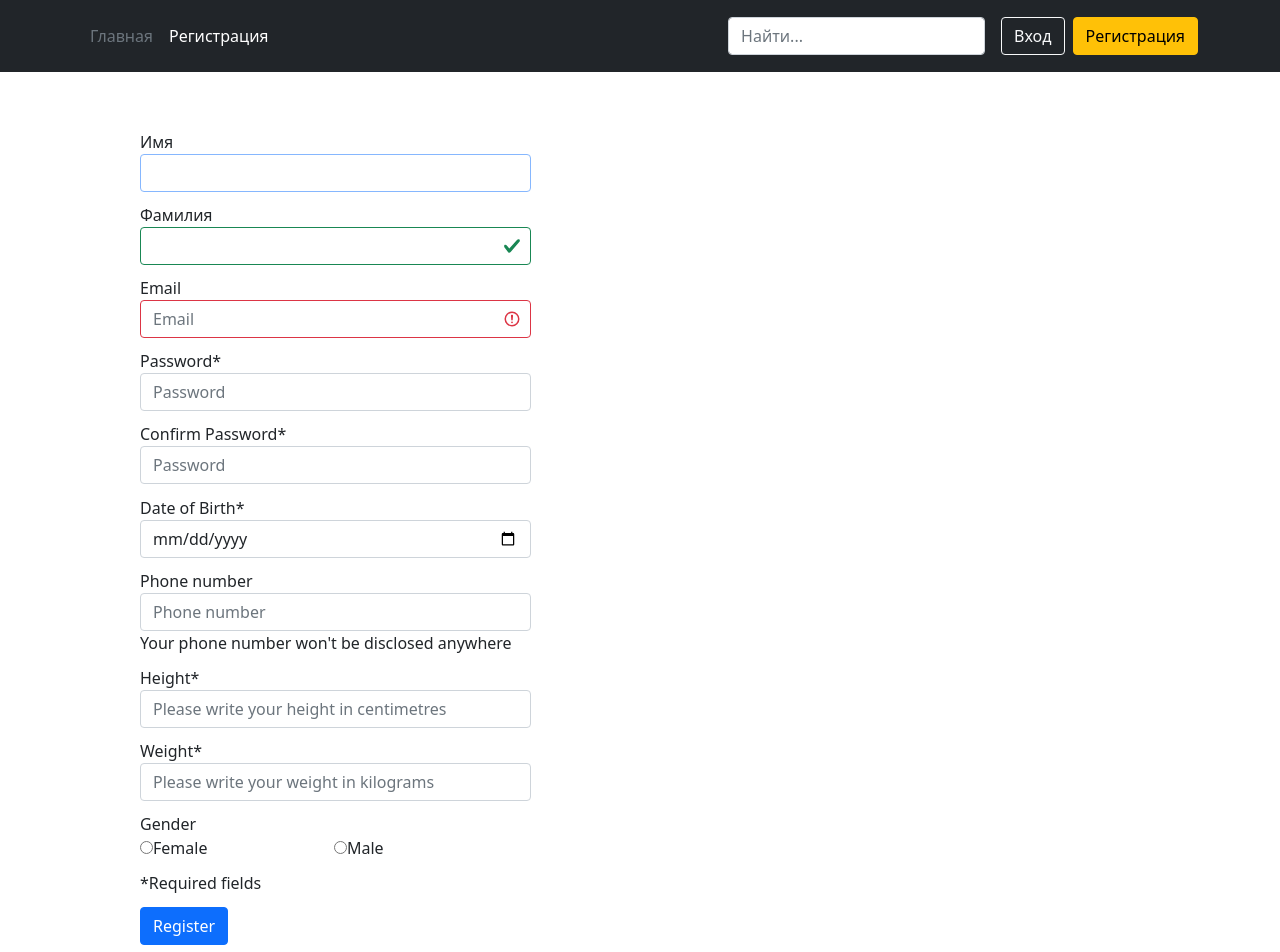
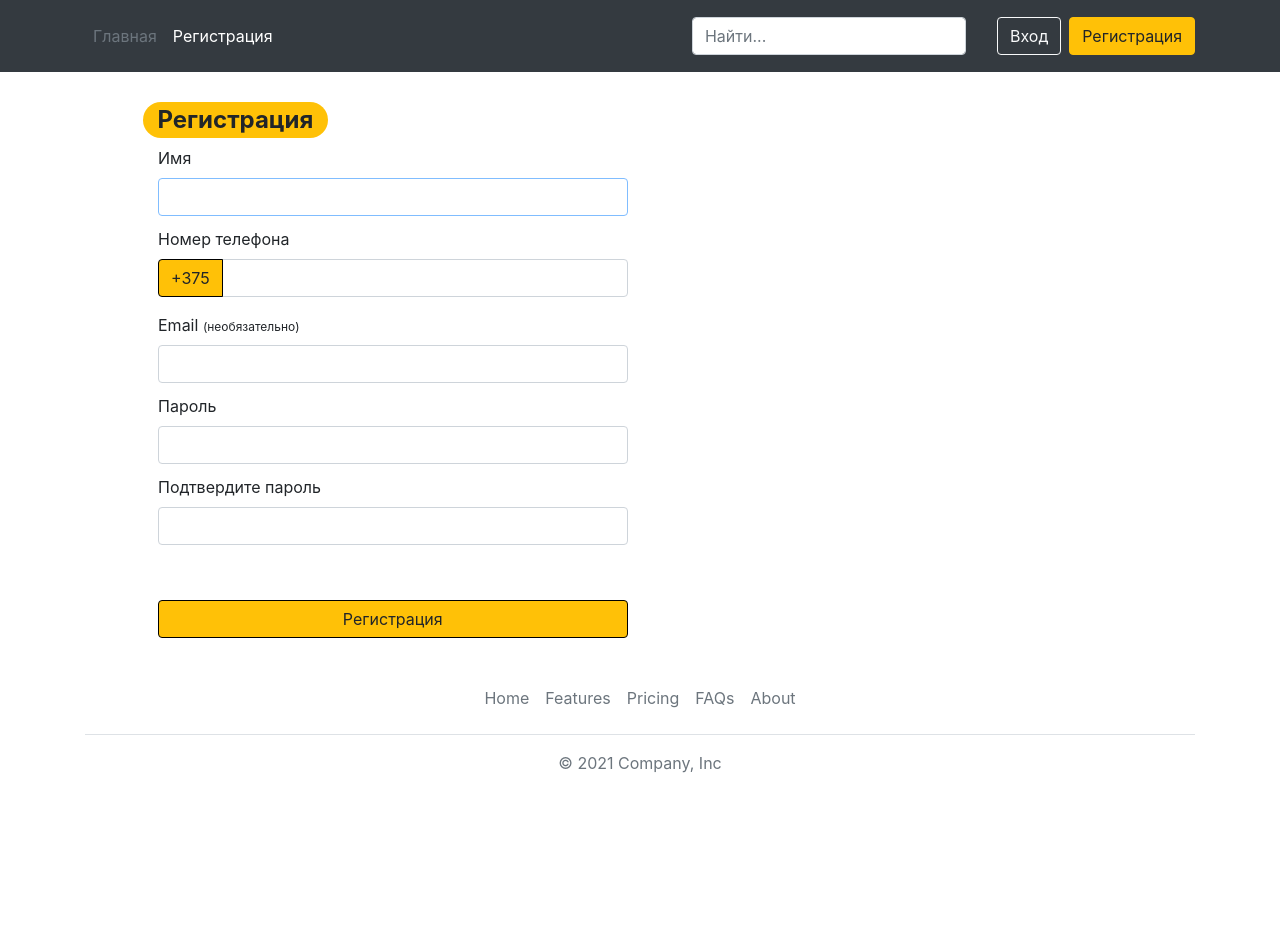
Before and after one commit to pozlevich12/business-frontend, an Angular app: page /signup in a window 1280 px wide. Shown: the top 952 px of the page. After the commit the page ends 831 px from the top, so only its background shows below. Built offline with nearby package versions, Linux system fonts and the light colour scheme.

Commit message:
added jquery dependencies, validation for Registration Form

```diff
--- a/angular.json
+++ b/angular.json
@@ -27,9 +27,13 @@
               "src/assets"
             ],
             "styles": [
+              "node_modules/bootstrap/dist/css/bootstrap.min.css",
               "src/styles.css"
             ],
-            "scripts": []
+            "scripts": [
+              "node_modules/jquery/dist/jquery.min.js",
+              "node_modules/bootstrap/dist/js/bootstrap.bundle.min.js"
+            ]
           },
           "configurations": {
             "production": {
--- a/package.json
+++ b/package.json
@@ -15,10 +15,15 @@
     "@angular/compiler": "~12.2.0",
     "@angular/core": "~12.2.0",
     "@angular/forms": "~12.2.0",
+    "@angular/localize": "~12.2.0",
     "@angular/platform-browser": "~12.2.0",
     "@angular/platform-browser-dynamic": "~12.2.0",
     "@angular/router": "~12.2.0",
+    "@ng-bootstrap/ng-bootstrap": "^10.0.0",
+    "bootstrap": "^4.5.0",
     "express": "^4.17.1",
+    "jquery": "^3.6.0",
+    "popper.js": "^1.16.1",
     "rxjs": "~6.6.0",
     "tslib": "^2.3.0",
     "zone.js": "~0.11.4"
--- a/src/app/app.module.ts
+++ b/src/app/app.module.ts
@@ -13,6 +13,7 @@ import { BoardAdminComponent } from './board-admin/board-admin.component';
 import { BoardUserComponent } from './board-user/board-user.component';
 
 import { authInterceptorProviders } from '../_helpers/auth.intreceptor';
+import { NgbModule } from '@ng-bootstrap/ng-bootstrap';
 
 @NgModule({
   declarations: [
@@ -28,7 +29,8 @@ import { authInterceptorProviders } from '../_helpers/auth.intreceptor';
     BrowserModule,
     AppRoutingModule,
     FormsModule,
-    HttpClientModule
+    HttpClientModule,
+    NgbModule
   ],
   providers: [authInterceptorProviders],
   bootstrap: [AppComponent]
--- a/src/app/register/register.component.css
+++ b/src/app/register/register.component.css
@@ -10,6 +10,26 @@
     box-shadow: none;
 }
 
+.invalid-feedback {
+    font-size: 75%;
+}
+
+.btn-warning {
+    border-color: black;
+}
+
+.confirm {
+    margin-top: 5%;
+}
+
+.small {
+    font-size: 75%;
+}
+
+.btn-warning:hover {
+    background-color: #ffc107;
+}
+
 .form-group {
     margin-bottom: 1%;
 }
@@ -19,6 +39,6 @@
         margin-left: 10%;
     }
     .col-sm-9 {
-        width: 35%;
+        width: 45%;
     }
   }
--- a/src/app/register/register.component.html
+++ b/src/app/register/register.component.html
@@ -1,108 +1,60 @@
 <div class="container">
     <form class="form-horizontal" role="form">
-        <span class="badge badge-pill badge-warning">Предупреждение</span>
-        <h2 class=" badge badge-pill badge-warning">Регистрация</h2>
+
+        <h2><span class="badge badge-pill badge-warning">Регистрация</span></h2>
         <div class="form-group">
             <label for="firstName" class="col-sm-3 control-label">Имя</label>
             <div class="col-sm-9">
-                <input type="text" id="firstName" class="form-control" autofocus="">
+                <input [(ngModel)]="registerForm.firstName" (keyup)="onKeyName($event)" type="text" name="firstName"
+                    class="form-control"
+                    [ngClass]="{'is-valid': checked && registerFormValid.firstName, 'is-invalid': checked && !registerFormValid.firstName}"
+                    autofocus="">
+                <div *ngIf="checked && !registerFormValid.firstName" class="invalid-feedback">Пожалуйста, введите
+                    корректное имя.</div>
+            </div>
+        </div>
+        <label for="phone" class="col-sm-3 control-label">Номер телефона</label>
+        <div class="input-group mb-3 col-sm-9">
+            <div class="input-group-prepend">
+                <button type="button" class="btn btn-warning btn-phone">+375</button>
+            </div>
+            <input [(ngModel)]="registerForm.phoneNumber" (keyup)="onKeyPhone($event)" name="phoneNumber"
+                [ngClass]="{'is-valid': checked && registerFormValid.phoneNumber, 'is-invalid': checked && !registerFormValid.phoneNumber}"
+                type="text" class="form-control">
+            <div *ngIf="checked && !registerFormValid.phoneNumber" class="invalid-feedback">Пожалуйста, введите
+                корректный номер телефона.</div>
+        </div>
+        <div class="form-group">
+            <label for="email" class="col-sm-3 control-label">Email <small class="small">(необязательно)</small></label>
+            <div class="col-sm-9">
+                <input [(ngModel)]="registerForm.email" (keyup)="onKeyEmail($event)"
+                    [ngClass]="{'is-valid': checked && registerFormValid.email, 'is-invalid': checked && !registerFormValid.email}"
+                    name="email" type="email" class="form-control">
+                <div *ngIf="checked && !registerFormValid.phoneNumber" class="invalid-feedback">Введен неверный
+                    email.<br>Пожалуйста, заполните поле корректно или оставьте его пустым.</div>
             </div>
         </div>
         <div class="form-group">
-            <label for="lastName" class="col-sm-3 control-label">Фамилия</label>
+            <label for="password" class="col-sm-3 control-label">Пароль</label>
             <div class="col-sm-9">
-                <input type="text" id="lastName" class="form-control shortest is-valid" autofocus="">
-            </div>
-        </div>
-       <!-- <label for="phone" class="col-sm-3 control-label">Номер телефона*</label>
-        <div class="input-group mb-3 col-sm-9">
-            <div class="input-group-prepend">
-              <button type="button" class="btn btn-outline-secondary">Action</button>
-              <button type="button" class="btn btn-outline-secondary dropdown-toggle dropdown-toggle-split" data-toggle="dropdown" aria-haspopup="true" aria-expanded="false">
-                <span class="sr-only">Toggle Dropdown</span>
-              </button>
-              <div class="dropdown-menu" x-placement="bottom-start" style="position: absolute; transform: translate3d(70px, 38px, 0px); top: 0px; left: 0px; will-change: transform;">
-                <a class="dropdown-item" href="#">Action</a>
-                <a class="dropdown-item" href="#">Another action</a>
-                <a class="dropdown-item" href="#">Something else here</a>
-                <div role="separator" class="dropdown-divider"></div>
-                <a class="dropdown-item" href="#">Separated link</a>
-              </div>
-            </div>
-            <input type="text" class="form-control" aria-label="Text input with segmented dropdown button">
-          </div>
-        <div class="form-group">
-            <label for="phone" class="col-sm-3 control-label">Номер телефона*</label>
-            <div class="col-sm-9">
-                <input type="tel" id="phone" name="phone" pattern="+[0-9]{3}-[0-9]{2}-[0-9]{3}" placeholder="+375XX-XXX-XX-XX" class="form-control" autofocus="">
-            </div>
-        </div>-->
-        <div class="form-group">
-            <label for="email" class="col-sm-3 control-label">Email</label>
-            <div class="col-sm-9">
-                <input type="email" id="email" placeholder="Email" class="form-control is-invalid" name="email">
-            </div>
-            <div class="invalid-feedback">Введите e-mail</div>
-        </div>
-        <div class="form-group">
-            <label for="password" class="col-sm-3 control-label">Password*</label>
-            <div class="col-sm-9">
-                <input type="password" id="password" placeholder="Password" class="form-control">
+                <input [(ngModel)]="registerForm.password" (keyup)="onKeyPassword($event)"
+                    [ngClass]="{'is-valid': checked && registerFormValid.password, 'is-invalid': checked && !registerFormValid.password}"
+                    type="password" name="password" class="form-control">
+                <div *ngIf="checked && !registerFormValid.password" class="invalid-feedback">Пароль должен содержать от
+                    6 до 32 символов. Пробелы запрещены.</div>
             </div>
         </div>
         <div class="form-group">
-            <label for="password" class="col-sm-3 control-label">Confirm Password*</label>
+            <label for="passwordSubmit" class="col-sm-3 control-label">Подтвердите пароль</label>
             <div class="col-sm-9">
-                <input type="password" id="password" placeholder="Password" class="form-control">
+                <input [(ngModel)]="registerForm.confirmPassword" (keyup)="onKeyConfirmPassword($event)"
+                    [ngClass]="{'is-valid': changedPassword && registerFormValid.confirmPassword, 'is-invalid': changedPassword && !registerFormValid.confirmPassword}"
+                    type="password" name="confirmPassword" class="form-control">
+                <div *ngIf="!registerFormValid.confirmPassword" class="invalid-feedback">Пароли не совподают.</div>
             </div>
         </div>
-        <div class="form-group">
-            <label for="birthDate" class="col-sm-3 control-label">Date of Birth*</label>
-            <div class="col-sm-9">
-                <input type="date" id="birthDate" class="form-control">
-            </div>
+        <div class="col-sm-9 confirm">
+        <button (click)="checkForm()" type="submit" class="btn btn-warning btn-block">Регистрация</button>
         </div>
-        <div class="form-group">
-            <label for="phoneNumber" class="col-sm-3 control-label">Phone number </label>
-            <div class="col-sm-9">
-                <input type="phoneNumber" id="phoneNumber" placeholder="Phone number" class="form-control">
-                <span class="help-block">Your phone number won't be disclosed anywhere </span>
-            </div>
-        </div>
-        <div class="form-group">
-                <label for="Height" class="col-sm-3 control-label">Height* </label>
-            <div class="col-sm-9">
-                <input type="number" id="height" placeholder="Please write your height in centimetres" class="form-control">
-            </div>
-        </div>
-         <div class="form-group">
-                <label for="weight" class="col-sm-3 control-label">Weight* </label>
-            <div class="col-sm-9">
-                <input type="number" id="weight" placeholder="Please write your weight in kilograms" class="form-control">
-            </div>
-        </div>
-        <div class="form-group">
-            <label class="control-label col-sm-3">Gender</label>
-            <div class="col-sm-6">
-                <div class="row">
-                    <div class="col-sm-4">
-                        <label class="radio-inline">
-                            <input type="radio" id="femaleRadio" value="Female">Female
-                        </label>
-                    </div>
-                    <div class="col-sm-4">
-                        <label class="radio-inline">
-                            <input type="radio" id="maleRadio" value="Male">Male
-                        </label>
-                    </div>
-                </div>
-            </div>
-        </div> <!-- /.form-group -->
-        <div class="form-group">
-            <div class="col-sm-9 col-sm-offset-3">
-                <span class="help-block">*Required fields</span>
-            </div>
-        </div>
-        <button type="submit" class="btn btn-primary btn-block">Register</button>
-    </form> <!-- /form -->
+    </form>
 </div>
--- a/src/app/register/register.component.ts
+++ b/src/app/register/register.component.ts
@@ -8,6 +8,25 @@ import { AppComponent } from '../app.component';
 })
 export class RegisterComponent implements OnInit {
 
+  checked = false;
+  changedPassword = false;
+
+  registerForm = {
+    firstName: "",
+    phoneNumber: "",
+    email: "",
+    password: "",
+    confirmPassword: ""
+  };
+
+  registerFormValid = {
+    firstName: false,
+    phoneNumber: false,
+    email: false,
+    password: false,
+    confirmPassword: false
+  }
+
   constructor(private appComponent: AppComponent) {
     this.appComponent.components = [false, true];
   }
@@ -16,4 +35,140 @@ export class RegisterComponent implements OnInit {
 
   }
 
+  onKeyName(event: any) {
+    if (this.checked) {
+      this.registerFormValid.firstName = this.checkName();
+    }
+  }
+
+  onKeyPhone(event: any) {
+    if (this.checked) {
+      this.registerFormValid.phoneNumber = this.checkPhone();
+    }
+  }
+
+  onKeyEmail(event: any) {
+    if (this.checked) {
+      this.registerFormValid.email = this.checkEmail();
+    }
+  }
+
+  onKeyPassword(event: any) {
+    this.changedPassword = true;
+    if (this.checked) {
+      this.registerFormValid.password = this.checkPassword();
+      this.registerFormValid.confirmPassword = this.checkConfirmPassword();
+    }
+  }
+
+  onKeyConfirmPassword(event: any) {
+    this.changedPassword = true;
+    this.registerFormValid.confirmPassword = this.checkConfirmPassword();
+  }
+
+  checkConfirmPassword(): boolean {
+    if (this.registerForm.password == this.registerForm.confirmPassword) {
+      return true;
+    }
+    return false;
+  }
+
+  checkPassword(): boolean {
+    for(let i = 0; i<this.registerForm.password.length; i++) {
+      if(this.registerForm.password.charCodeAt(i) == 32) {
+        return false;
+      }
+    }
+    if (this.registerForm.password.length < 6 || this.registerForm.password.length > 32) {
+      return false;
+    }
+    return true;
+  }
+
+  checkEmail(): boolean {
+    this.registerForm.email = this.registerForm.email.trim();
+
+    if (this.registerForm.email.length == 0) {
+      return true;
+    }
+
+    if (this.registerForm.email.length < 8 || this.registerForm.email.length > 32) {
+      return false;
+    }
+
+    let splitEmail = this.registerForm.email.split('@');
+    if (splitEmail.length != 2) {
+      return false;
+    }
+
+    if (splitEmail[0].length < 2 || splitEmail[1].length < 5) {
+      return false;
+    }
+
+    splitEmail = splitEmail[1].split('.');
+    if (splitEmail.length < 2) {
+      return false;
+    }
+
+    for (let i = 0; i < splitEmail.length; i++) {
+      if (splitEmail[i].length < 2) {
+        return false;
+      }
+      for (let j = 0; j < splitEmail[i].length; j++) {
+        if (splitEmail[i].charCodeAt(j) >= 65 && splitEmail[i].charCodeAt(j) <= 90) {
+          continue;
+        } else if (splitEmail[i].charCodeAt(j) >= 97 && splitEmail[i].charCodeAt(j) <= 122) {
+          continue;
+        } else {
+          return false;
+        }
+      }
+    }
+
+    return true;
+  }
+
+  checkPhone(): boolean {
+    if (this.registerForm.phoneNumber.length != 9) {
+      return false;
+    }
+    for (let i = 0; i < 9; i++) {
+      let temp = this.registerForm.phoneNumber.charCodeAt(i);
+      if (temp >= 48 && temp <= 57) {
+        continue;
+      } else {
+        return false;
+      }
+    }
+    return true;
+  }
+
+  checkName(): boolean {
+    for (let i = 0; i < this.registerForm.firstName.length; i++) {
+      let temp = this.registerForm.firstName.charCodeAt(i);
+      if (temp >= 1040 && temp <= 1103) {
+        continue;
+      } else if (temp == 1025 || temp == 1105 || temp == 32) {
+        continue;
+      } else if (temp >= 97 && temp <= 122) {
+        continue;
+      } else if (temp >= 65 && temp <= 90) {
+        continue;
+      } else if (temp >= 48 && temp <= 57) {
+        continue;
+      } else {
+        return false;
+      }
+    }
+    this.registerForm.firstName = this.registerForm.firstName.trim();
+    return this.registerForm.firstName.length >= 3 && this.registerForm.firstName.length <= 32 ? true : false;
+  }
+
+  checkForm(): void {
+    this.checked = true;
+    this.registerFormValid.firstName = this.checkName();
+    this.registerFormValid.phoneNumber = this.checkPhone();
+    this.registerFormValid.email = this.checkEmail();
+    this.registerFormValid.password = this.checkPassword();
+  }
 }
--- a/src/polyfills.ts
+++ b/src/polyfills.ts
@@ -1,3 +1,7 @@
+/***************************************************************************************************
+ * Load `$localize` onto the global scope - used if i18n tags appear in Angular templates.
+ */
+import '@angular/localize/init';
 /**
  * This file includes polyfills needed by Angular and is loaded before the app.
  * You can add your own extra polyfills to this file.
```
Also changed, not shown: 1 other file (tests, documents, lock files or other folders).
